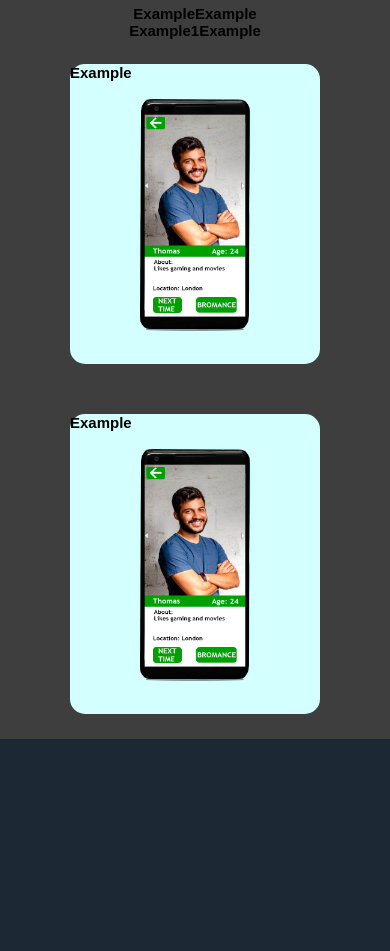
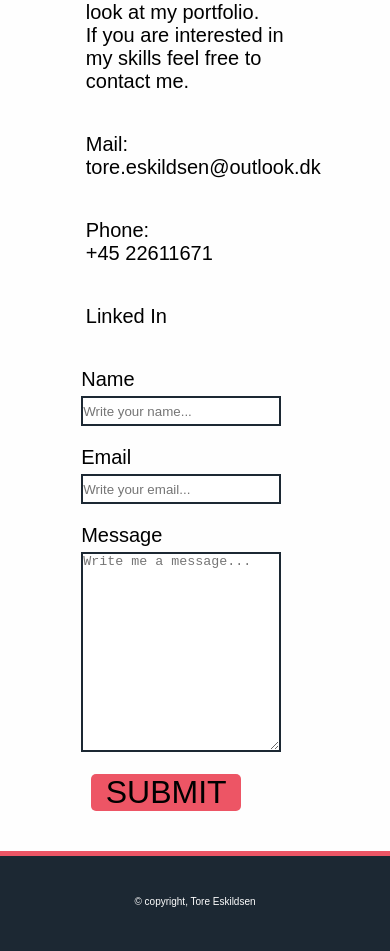
Before and after one commit to Toreristen/presentationsportfolio, a plain HTML site: page test.html in a window 390 px wide. Shown: the part 200-1151 px from the top of the page. Before the commit the page ends 939 px from the top, so only its background shows below. Drawn offline with Linux system fonts and the light colour scheme; a web font is replaced by a local one.

Commit message:
form, design changes

```diff
--- a/style.css
+++ b/style.css
@@ -6,7 +6,7 @@ html {
 
 body {
   background-color: #1c2833;
-  font-family: 'objektiv-mk1', sans-serif;
+  font-family: 'graphie', sans-serif;
   font-size: 62.5%;
 }
 
@@ -19,6 +19,8 @@ body {
 }
 
 /*.............navigationbar..............*/
+
+
 
 nav {
   position: fixed;
@@ -35,7 +37,6 @@ nav {
   flex-direction: row;
   flex-wrap: wrap;
 }
-
 nav ul li{
   display: inline-block;
   margin: 0 30px;
@@ -74,8 +75,8 @@ nav ul li a:hover {
   display: flex;
   justify-content: center;
   align-items: center;
-  width: 237px;
-  height: 34px;
+  max-width: 237px;
+  max-height: 34px;
 }
 
 .logo img {
@@ -180,6 +181,7 @@ få portræt til at virke-->position:relative; kan left og top til at flytte det
 */
 .imgportrait {
   width: 100%;
+  min-height: 100%;
   position: relative;
   left: 5%;
 }
@@ -194,13 +196,13 @@ section#projects {
 }
 
 section {
-  background-color: #3e3e3e;
+  background-color: #fefefe;
   width: 100%;
 }
 
 .projects h1{
   text-align: center;
-  color: #f2f1ef;
+  color: #1c2833;
   margin-bottom: 40px;
   font-size: 6rem;
   font-weight: 700;
@@ -345,7 +347,7 @@ section {
 
 section#contact {
   min-height: 100vh;
-  padding-top: 80px;
+  padding-top: 40px;
 }
 
 section.contact {
@@ -370,6 +372,7 @@ h2.contact-heading {
 p.contact-text {
   font-size: 2rem;
   word-wrap: break-word;
+  /*margin-left: 30px;*/
 }
 
 ul.contact-list {
@@ -377,7 +380,8 @@ ul.contact-list {
   flex-direction: column;
   align-items: flex-start;
   font-size: 2.5rem;
-  padding-bottom: 5%;
+  padding-bottom: 40px;
+  /*margin-left: 30px;*/
 }
 ul.contact-list>li {
   padding-top: 40px;
@@ -393,6 +397,65 @@ ul.contact-list>li {
   ul.contact-list>li>a:hover {
     color: #ed5565;
     }
+
+form {
+  margin: 40px 0 0 0;
+}
+
+form label {
+  font-size: 2rem;
+  /*margin-left: 10px;*/
+}
+
+form input {
+  margin-top: 5px;
+  margin-bottom: 20px;
+/*  margin-left: 10px;*/
+  height: 30px;
+  width: 300px;
+}
+
+form textarea {
+  margin-top: 5px;
+/*  margin-left: 10px;*/
+  width: 600px;
+  min-width: 200px;
+  max-width: 600px;
+  min-height: 300px;
+  max-height: 500px;
+}
+
+textarea, input {
+  outline: none;
+  border: 2px solid #1c2833;
+}
+
+textarea:focus, input:focus {
+  box-shadow: 0 0 5px rgba(237, 85, 101, 0.6);
+}
+
+form button {
+  border: none;
+  background-color: #ed5565;
+  margin-top: 20px;
+/*  margin-left: 10px;*/
+  margin-bottom: 40px;
+  width: 150px;
+  border-radius: 5px;
+  font-size: 2rem;
+  font-weight: 500;
+  text-transform: uppercase;
+  cursor: pointer;
+}
+
+form button:hover {
+  color: #fefefe;
+}
+
+.fas {
+  color: #1c2833;
+  font-size: 30px;
+}
 
 .imgcontactillustration {
   max-height: 100%;
@@ -511,30 +574,36 @@ img.example_img_img {
 
 /*............frontpage...........*/
 section.frontpage {
-  min-height: 60vh;
+  min-height: 100vh;
   }
 
   div.intro {
     padding-top: 15rem;
+    padding-bottom: 0;
   }
 
   .illustration {
-    display: none;
+    display: block;
+    margin-left: auto;
+    margin-right: auto;
+    margin-bottom: 50px;
+    width: 50%;
+    padding-top: 0;
   }
 
   h1.name {
-    font-size: 20px;
+    font-size: 2rem;
     padding-left: 15vw;
   }
 
   p.intro_paragraph {
-    font-size: 16px;
+    font-size: 1.1rem;
     padding-left: 25vw;
   }
 
   h2.intro_h2 {
-    font-size: 18px;
-    margin-bottom: 60px;
+    font-size: 1.2rem;
+    margin-bottom: 20px;
     padding-left: 15vw;
   }
   .about-flex-container {
@@ -542,9 +611,15 @@ section.frontpage {
   }
 
   /*.........about me..........*/
+
+  section#about {
+    padding-top: 0px;
+  }
+
   h2.about-me {
     font-size: 2.5rem;
     text-align: center;
+    margin-top: 50px;
   }
 
   p.about-text {
@@ -565,13 +640,16 @@ section.frontpage {
   }
 
   .imgportrait {
-    position: relative;
-    left: 18%;
+    width: 80%;
     top: 0%;
-    width: 80%;
+    left: 19%;
   }
 
   /*.........Projects..........*/
+  section#projects.projects {
+    padding-top: 50px;
+  }
+
   .projects h1 {
     font-size: 40px;
   }
@@ -593,11 +671,30 @@ section.frontpage {
   .flex-item6 {
     height: 300px;
   }
+  .image_title {
+    font-size: 2rem;
+    font-weight: bold;
+  }
+
+  .image_description {
+    font-size: 1rem;
+    margin-top: 1%;
+  }
   /*.........Contact..........*/
+
+  section#contact.contact {
+    padding: 50px 0 0 0;
+  }
+
+  div.info {
+    padding-bottom: 0px;
+  }
+
   h2.contact-heading {
     font-size: 40px;
     text-align: center;
     padding-left: 14vw;
+    margin-top: 0px;
   }
 
   p.contact-text {
@@ -611,10 +708,55 @@ section.frontpage {
     font-size: 20px;
     margin-left: 14vw;
     min-width: 100%;
+    padding: 0px;
+  }
+
+  ul.contact-list li a {
+    color: #000;
+    font-size: 20px;
+  }
+
+  .fas {
+    color: #1c2833;
+    font-size: 15px;
   }
 
   .imgcontactillustration {
     display: none;
+    margin-left: auto;
+    margin-right: auto;
+    width: 50%;
+    margin-bottom: 50px;
+  }
+
+  form {
+    margin-left: 30px;
+  }
+
+  form label {
+    font-size: 20px;
+    margin-left: 20px;
+  }
+
+  form input {
+    margin-top: 5px;
+    margin-bottom: 20px;
+    margin-left: 20px;
+    height: 30px;
+    width: 200px;
+  }
+
+  form textarea {
+    margin-top: 5px;
+    margin-left: 20px;
+    width: 600px;
+    min-width: 100px;
+    max-width: 200px;
+    min-height: 200px;
+    max-height: 500px;
+  }
+  div.contact_btn {
+    margin-left: 30px;
   }
 
   /*.........example pages..........*/
@@ -652,6 +794,8 @@ section.frontpage {
     width: 100%;
   }
 }
+
+/*
 @media screen and (max-width:1300px) {
   .imgportrait {
     position: relative;
@@ -692,3 +836,4 @@ section.frontpage {
     width: 100%;
   }
 }
+*/
--- a/test.html
+++ b/test.html
@@ -3,37 +3,69 @@
   <head>
     <meta charset="utf-8">
     <meta name="viewport" content="width=device-width, initial-scale=1.0">
-    <title>test</title>
+    <title>Contactform</title>
     <link rel="stylesheet" href="style.css">
+    <link rel="stylesheet" href="https://use.typekit.net/seh1dmc.css">
   </head>
+
   <body>
-    <section id="projects" class="projects">
-      <!--få gap mellem projects og about samlet-->
-      <h1>PROJECTS</h1>
-      <div class="flex-container1">
-        <div class="flex-item">
-          <h2>Example</h2>
+<!--hvordan får man nav og intro til at hænge bedre sammen -->
+    <div class="wrapper">
+<!--.................navbar.............-->
+      <nav>
+        <div class="logo">
+          <a href="#home">
+            <img src="images/logo1.png" alt="Logo">
+          </a>
         </div>
-        <div class="flex-item">
-          <h2>Example</h2>
+        <ul>
+          <li><a href="#home">home</a></li>
+          <li><a href="#about">about me</a></li>
+          <li><a href="#projects">projects</a></li>
+          <li><a href="#contact">contact</a></li>
+        </ul>
+      </nav>
+
+<!--............Main.............-->
+
+<!--............frontpage.............-->
+      <main>
+
+<!--...................contact................. -->
+        <section id="contact" class="contact">
+          <div class="info">
+            <h2 class="contact-heading">CONTACT</h2>
+            <p class="contact-text"> Thank you for taking your time to take a look at my portfolio. <br> If you are interested in my skills feel free to contact me.</p>
+            <ul class="contact-list" >
+              <li>Mail:<br> tore.eskildsen@outlook.dk</li>
+              <li>Phone:<br>+45 22611671</li>
+              <li><a href="https://dk.linkedin.com/in/tore-eskildsen-302b47193?trk=people-guest_people_search-card">Linked In</a></li>
+            </ul>
+
+            <form class="" action="index.html" method="post">
+              <label for="name">Name</label> <br>
+              <input type="text" name="name" id="name" placeholder="Write your name..." required> <br>
+              <label for="email">Email</label> <br>
+              <input type="email" name="email" id="email" placeholder="Write your email..." reguired> <br>
+              <label for="message">Message</label> <br>
+              <textarea name="message" id="message" placeholder="Write me a message..."></textarea> <br>
+              <div class="contact_btn">
+                <button type="submit" name="submit">Submit</button>
+              </div>
+            </form>
+
+          </div>
+
+          <img class="imgcontactillustration" src="images/circle-pattern.png" alt="Circle Pattern">
+
+        </section>
+      </main>
+<!--............footer.............-->
+      <footer>
+        <div class="copyright">
+          <p>&copy; copyright, Tore Eskildsen</p>
         </div>
-      </div>
-      <div class="flex-container2">
-        <div class="flex-item">
-          <h2>Example1</h2>
-        </div>
-        <div class="flex-item">
-          <h2>Example</h2>
-        </div>
-      </div>
-      <div class="flex-container3">
-        <div class="flex-item3">
-          <h2>Example</h2>
-        </div>
-        <div class="flex-item3">
-          <h2>Example</h2>
-        </div>
-      </div>
-    </section>
+      </footer>
+    </div>
   </body>
 </html>
```
Also changed, not shown: index.html (+16 -3 lines).
